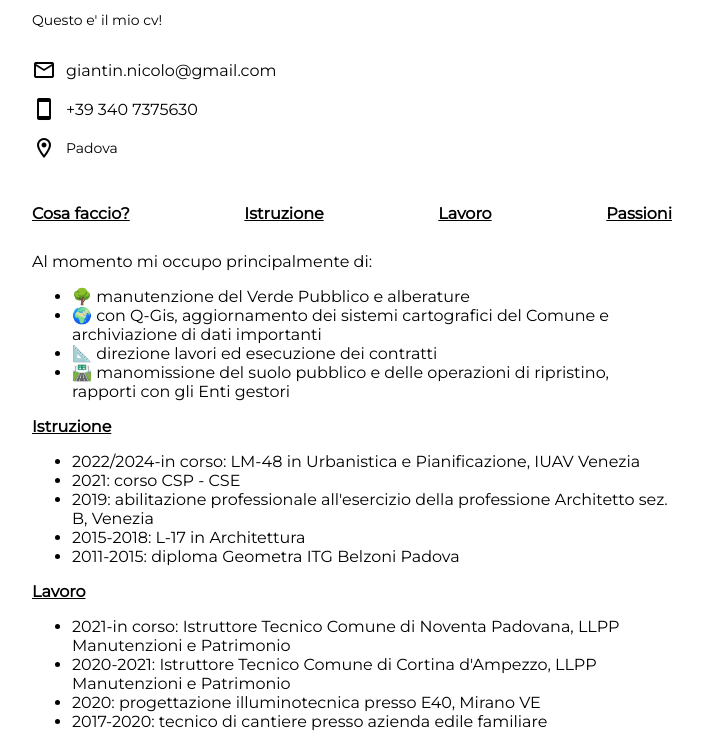
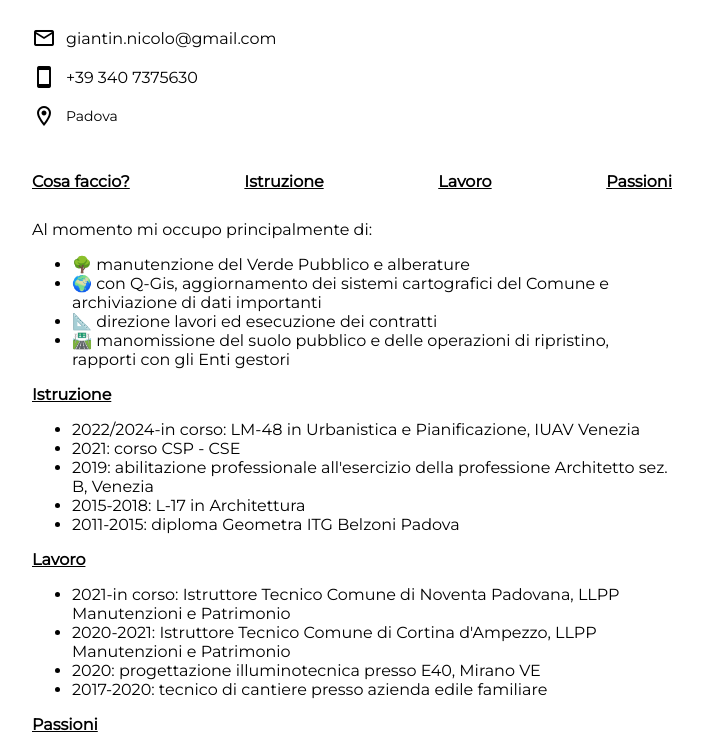
Before and after one commit to nGianta/ngiantin.com, a plain HTML site: page index.html in a window 1280 px wide. Shown: the part 302-1046 px from the top of the page, without its empty margins (288-991 px from the left). Drawn offline with Linux system fonts and the light colour scheme.

Commit message:
Update index.html

```diff
--- a/index.html
+++ b/index.html
@@ -1,4 +1,3 @@
-
 <!DOCTYPE html>
 <html>
 <head>
@@ -11,7 +10,7 @@
             font-family: 'Montserrat', sans-serif;
             margin: 0 auto;
             max-width: 50%;
-            padding-top: 12.5%;
+            padding-top: 10%;
         }
         h1 {
             font-size: 22px;
```
